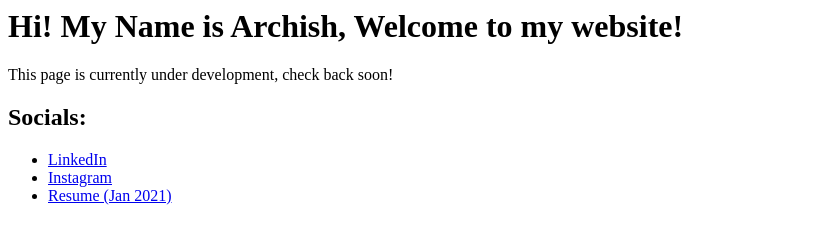
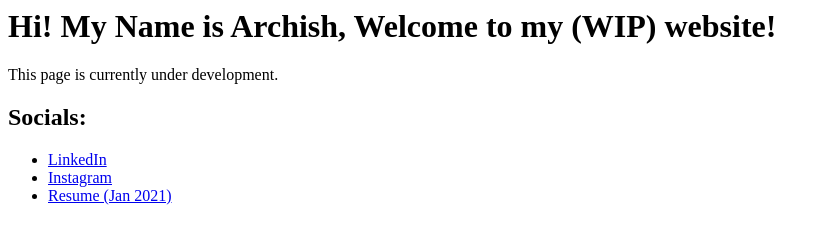
Before and after one commit to lodfod/personalwebsite, a plain HTML site: page index.html in a window 1280 px wide. Shown: the whole page, without its empty margins (0-829 px from the left). Drawn offline with Linux system fonts and the light colour scheme.

Commit message:
Update index.html

```diff
--- a/index.html
+++ b/index.html
@@ -1,5 +1,5 @@
-<h1>Hi! My Name is Archish, Welcome to my website!</h1>
-<p>This page is currently under development, check back soon!</p>
+<h1>Hi! My Name is Archish, Welcome to my (WIP) website!</h1>
+<p>This page is currently under development.</p>
 <h2>Socials:</h2>
 <ul>
 <li><a href="https://linkedin.com/in/archisharun">LinkedIn</a></li>
```
